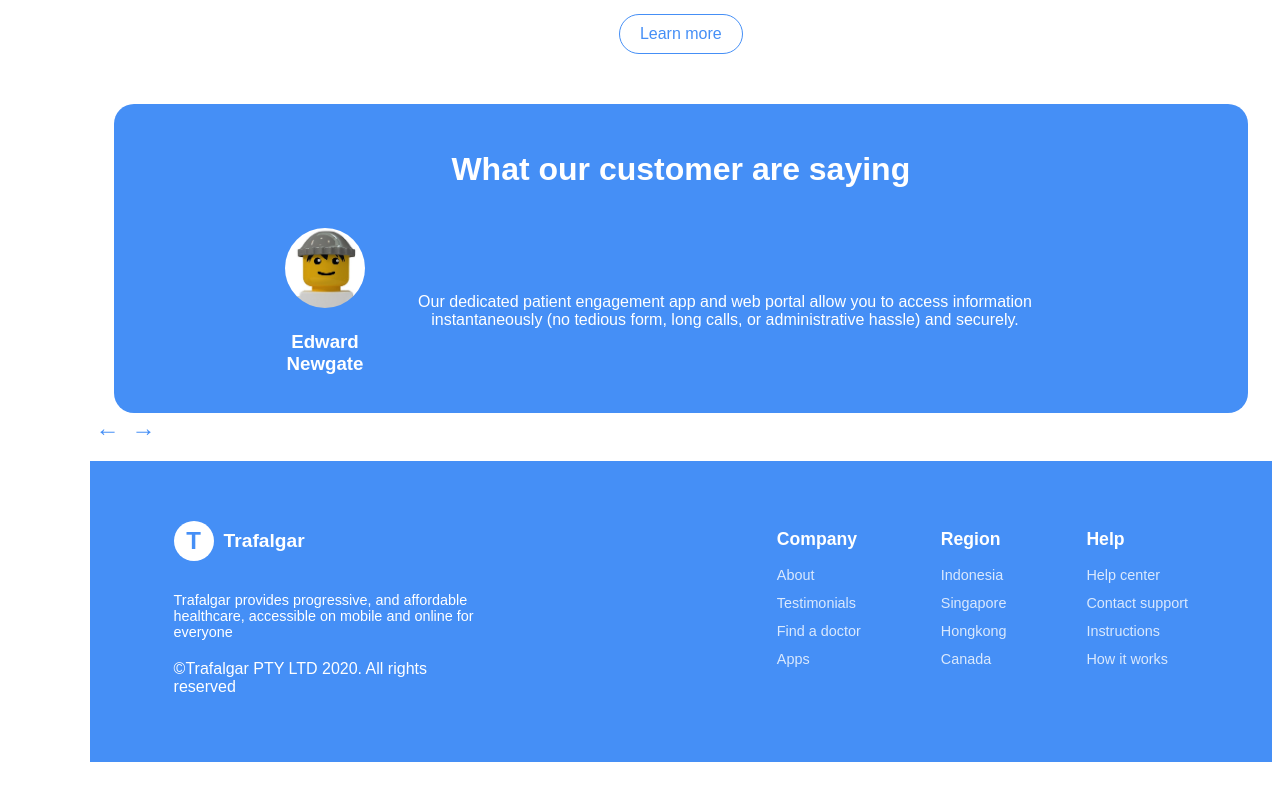
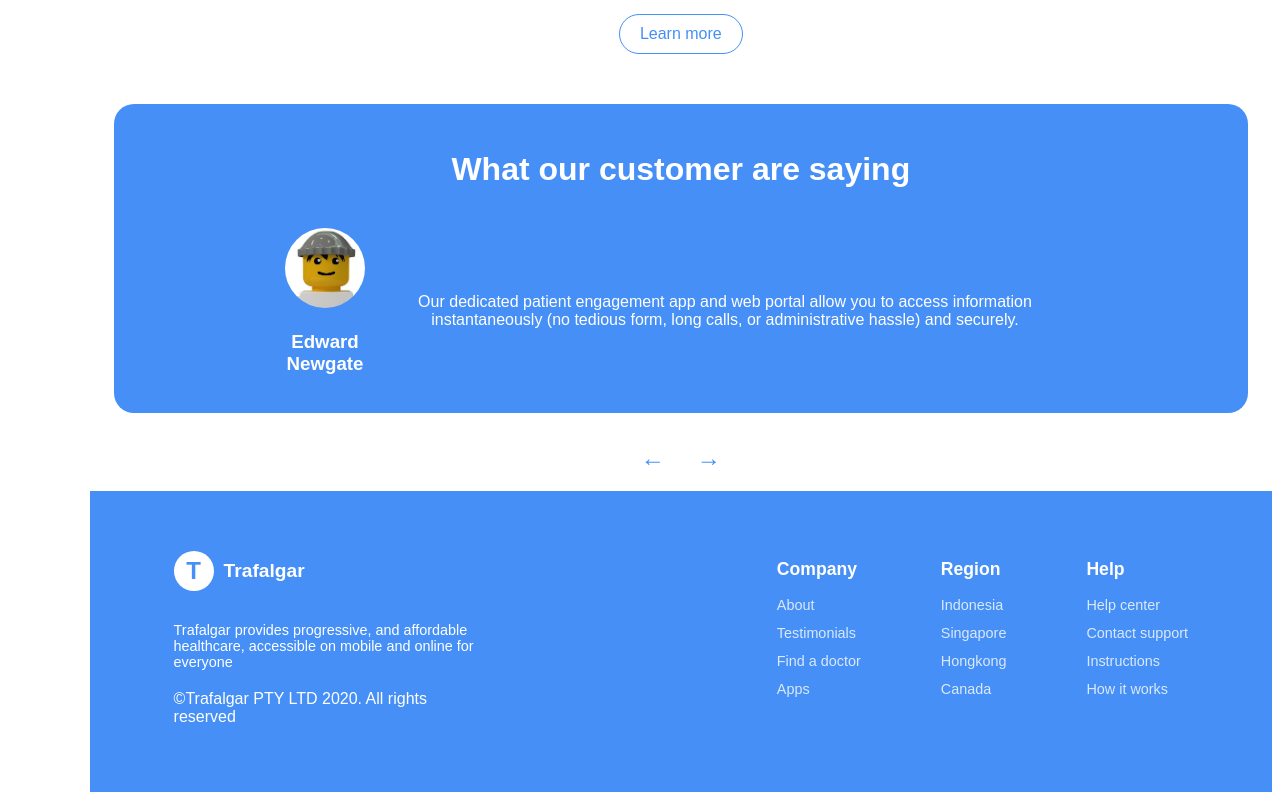
Before and after one commit to Alex16JA/2025_R4A10_PHAM_Alexandre, an Angular app in the folder tp2/: page / in a window 1280 px wide. Shown: the part 1245-2045 px from the top of the page. Before the commit the page ends 2015 px from the top, so only its background shows below. Built offline with nearby package versions, Linux system fonts and the light colour scheme.

Commit message:
Fleche centrer go dodo

```diff
--- a/tp2/src/app/testimonials/arrow-nav/arrow-nav.component.sass
+++ b/tp2/src/app/testimonials/arrow-nav/arrow-nav.component.sass
@@ -1,4 +1,4 @@
-.navigation-arrows
+.arrow-nav
         display: flex
         justify-content: center
         align-items: center
```
